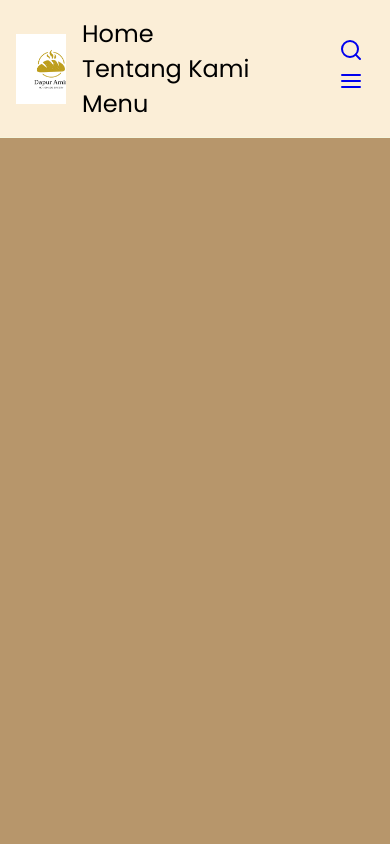
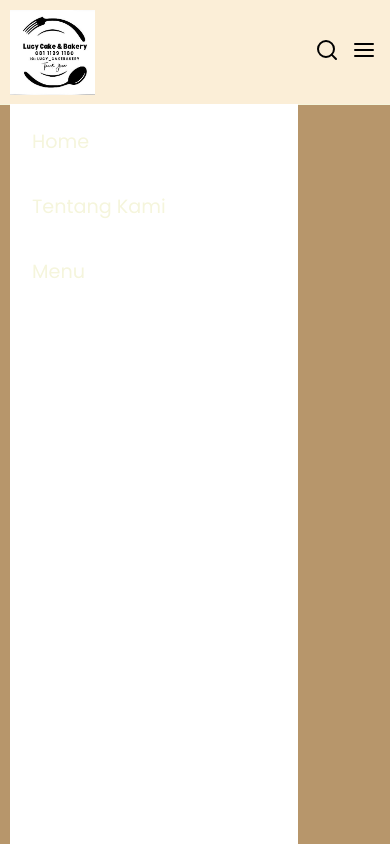
Before and after one commit to orang100/Project-Research-2025, a plain HTML site: page index.html in a window 390 px wide. Drawn offline with nearby package versions, Linux system fonts and the light colour scheme; files whose address does not match are found by name.

Commit message:
Ganti logo sama nama

```diff
--- a/CSS/style.css
+++ b/CSS/style.css
@@ -35,9 +35,9 @@ body {
 
 .logo {
   background-color: rgb(226, 226, 20);
-  width: 75px;
-  height: 70px;
-  background-image: url(Dapur\_amir2.png);
+  width: 85px;
+  height: 85px;
+  background-image: url(Dapur\Amir.png);
   background-size: cover;
 }
 
@@ -51,3 +51,69 @@ body {
 .navbar-nav a:hover {
   color: #b7966b;
 }
+
+.navbar-nav a::after {
+  content: "";
+  display: block;
+  padding-bottom: 0.5rem;
+  border-bottom: 0.1rem solid #b7966b;
+  transform: scaleX(0);
+  transition: 0.2s linear;
+}
+
+.navbar-nav a:hover::after {
+  transform: scaleX(0.5);
+}
+
+.navbar-extra a {
+  color: #000000;
+  margin: 0 0.5rem;
+}
+
+.navbar-extra a:hover {
+  color: #b7966b;
+}
+
+#hamburger-menu {
+  display: none;
+}
+/*display HP*/
+@media (max-width: 450px) {
+  html {
+    font-size: 60%;
+  }
+
+  #hamburger-menu {
+    display: inline-block;
+  }
+
+  .navbar-nav {
+    position: absolute;
+    top: 100%;
+    right: -100;
+    background-color: white;
+    width: 30rem;
+    height: 100vh;
+    transition: 0.4s;
+  }
+
+  .navbar-nav.active {
+    right: 0;
+  }
+
+  .navbar-nav a {
+    color: #f5f5dc;
+    display: block;
+    margin: 1.5rem;
+    padding: 8px;
+    font-size: 2rem;
+  }
+
+  .navbar-nav a::after {
+    transform-origin: 0 0;
+  }
+
+  .navbar-nav a:hover::after {
+    transform: scaleX(0.2);
+  }
+}
--- a/JS/script.js
+++ b/JS/script.js
@@ -0,0 +1,6 @@
+//Toggle class active
+const navbarNav = document.querySelector(".navbar-nav");
+// Ketika hamburger menu di klik
+document.querySelector("#hamburger-menu").onclick = () => {
+  navbarNav.classList.toggle("active");
+};
--- a/index.html
+++ b/index.html
@@ -3,7 +3,7 @@
 <head>
     <meta charset="UTF-8">
     <meta name="viewport" content="width=device-width, initial-scale=1.0">
-    <title>Dapur Amir</title>
+    <title>Lucy Cake Bakery</title>
     <!-- Fonts -->
     <link rel="preconnect" href="https://fonts.googleapis.com">
     <link rel="preconnect" href="https://fonts.gstatic.com" crossorigin>
@@ -21,7 +21,7 @@
 <body>
     <nav class="navbar">
 
-        <div class="logo"></div>
+        <img src="Lucy Cake Bakery.jpeg" alt="Lucy Cake Bakery" class="logo">
 
         <!-- Kotak Pencarian -->
         <div class="navbar-nav">
@@ -31,16 +31,19 @@
         </div>
 
         <div class="navbar-extra">
-            <a href="search"><i data-feather="search"></i></a>
-            <a href="hamburger-menu"><i data-feather="menu"></i></a>
+            <a href="#" id="search"><i data-feather="search"></i></a>
+            <a href="#" id="hamburger-menu"><i data-feather="menu"></i></a>
         </div>
     </nav>
 
+    <!--Hero Section-->
     <!-- Feather Icons -->
     <script>
         feather.replace();
     </script>
 
+    <!--Javascript-->
+    <script src="JS/script.js"></script>
 </head>
 <body>
 </html>
```
Also changed, not shown: Dapur Amir.png (deleted), Dapur_amir2.png (deleted), Image/sofiya-levchenko-c07dv6i8P4Q-unsplash.jpg (added), Lucy Cake Bakery.jpeg (added).
